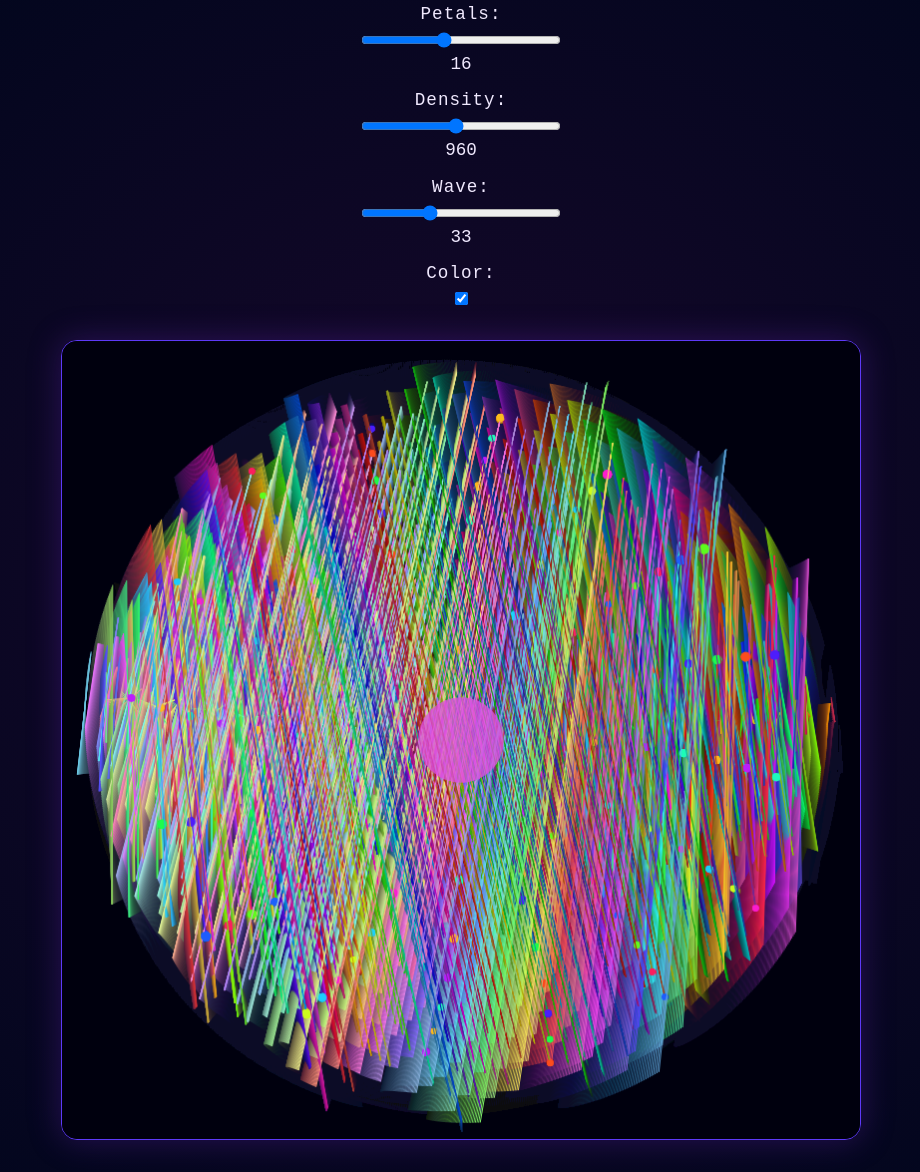
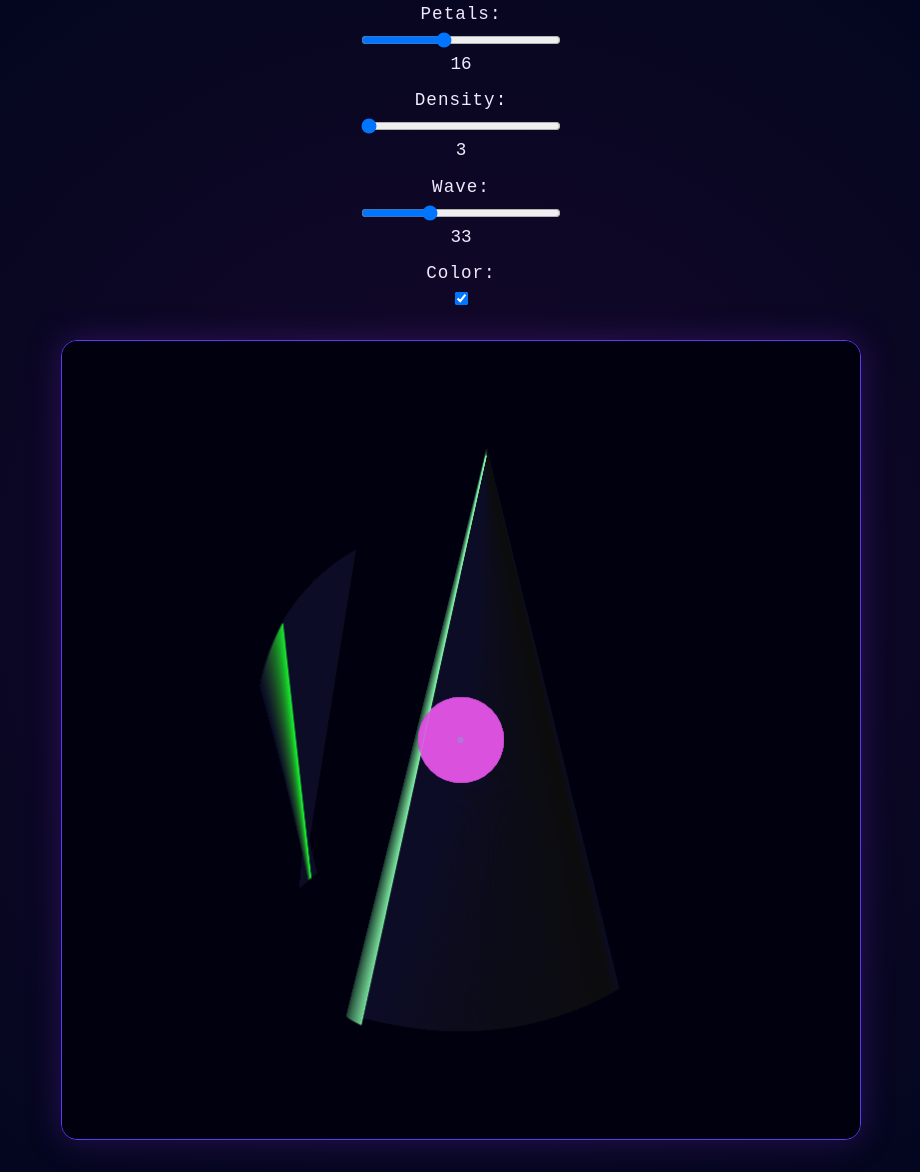
Before and after one commit to tthtlc/artdeverloper, a Jekyll site: the page built from _posts/2025-10-04-variation-vortex_explore.md, in a window 1280 px wide. Shown: the whole page, without its empty margins (179-1099 px from the left). Built offline with Jekyll 4.4.1, drawn with Linux system fonts in a browser that asks for light colours.

Commit message:
modified:   _posts/2025-10-04-variation-vortex_explore.md

```diff
--- a/_posts/2025-10-04-variation-vortex_explore.md
+++ b/_posts/2025-10-04-variation-vortex_explore.md
@@ -53,7 +53,7 @@ tags:
         </div>
         <div class="control-group">
             <label for="density">Density:</label>
-            <input type="range" id="density" min="200" max="1800" step="10" value="960">
+            <input type="range" id="density" min="3" max="200" step="3" value="3">
             <span id="value-density">960</span>
         </div>
         <div class="control-group">
```
